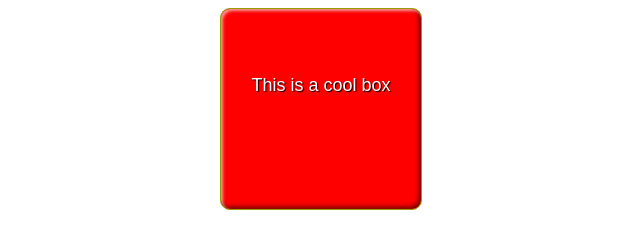
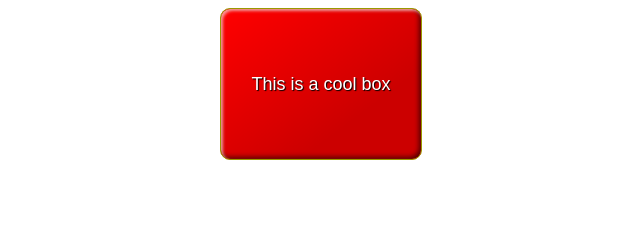
Before and after one commit to akshay-mathew/akshay-mathew, a plain HTML site: page Assignment 3/Part 2/index.html in a window 1280 px wide. Shown: the whole page, without its empty margins (319-959 px from the left). Drawn offline with Linux system fonts and the light colour scheme.

Commit message:
text alllignment

```diff
--- a/Assignment 3/Part 2/style.css
+++ b/Assignment 3/Part 2/style.css
@@ -6,9 +6,9 @@ html {
 
 div {
   /*arrange the size and position*/
-  line-height: 8.5;
+  line-height: 150px;
   width: 200px;
-  height: 200px;
+  height: 150px;
   margin: auto;
   font-size: 1.125rem;
   /*Font size needs to be 16px*/
@@ -22,7 +22,7 @@ div {
 
 /*Background color and gradient*/
   background-color: red;
-  background-image: linearGradient(to top left, rgba(0, 0, 0, 0.2), rgba(0, 0, 0, 0.2) 30% rgba(0, 0, 0, 0));
+  background-image: linear-gradient(to top left, rgba(0, 0, 0, 0.2), rgba(0, 0, 0, 0.2) 30%, rgba(0, 0, 0, 0));
 
   /*text shadow*/
   text-shadow: 1px 1px 1px black;
```
